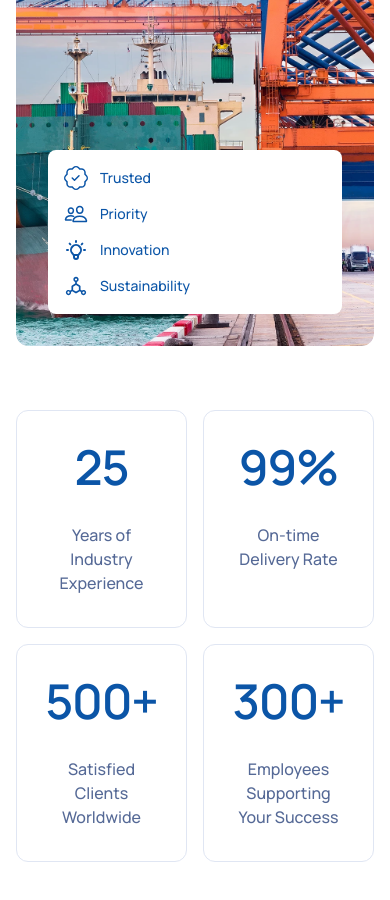
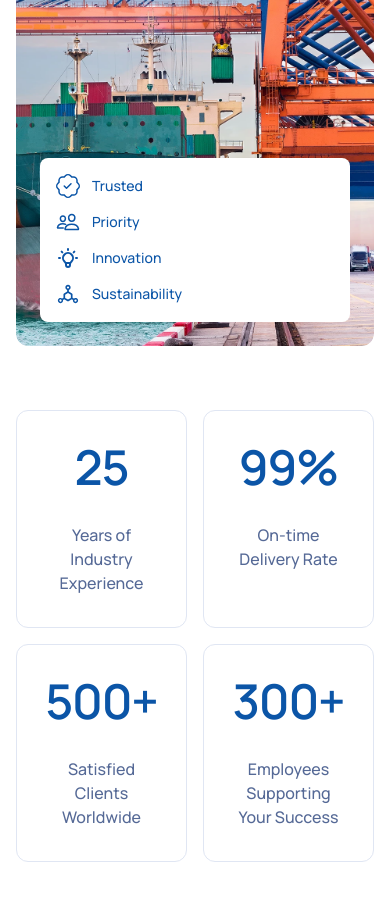
Before and after one commit to ciptacodeteam/shaga, a Next.js app: page /en/about-us in a window 390 px wide. Shown: the part 1000-1900 px from the top of the page. Built offline with nearby package versions, Linux system fonts and the light colour scheme.

Commit message:
fix: adjust padding in WhoAreWeSection for improved layout consistency

```diff
--- a/section/tentangkami/WhoAreWe.tsx
+++ b/section/tentangkami/WhoAreWe.tsx
@@ -59,7 +59,7 @@ export default function WhoAreWeSection() {
                   fill
                   className='object-cover rounded-xl'
                 />
-                <div className='absolute bottom-4 left-4 right-4 md:left-4 md:right-auto p-4 md:p-6'>
+                <div className='absolute bottom-4 left-4 right-4 md:left-4 md:right-auto p-2 md:p-6'>
                   <div className='bg-white p-4 md:p-6 rounded-lg'>
                     <div className='space-y-3 md:space-y-4'>
                       <div className='flex items-center gap-3'>
```
